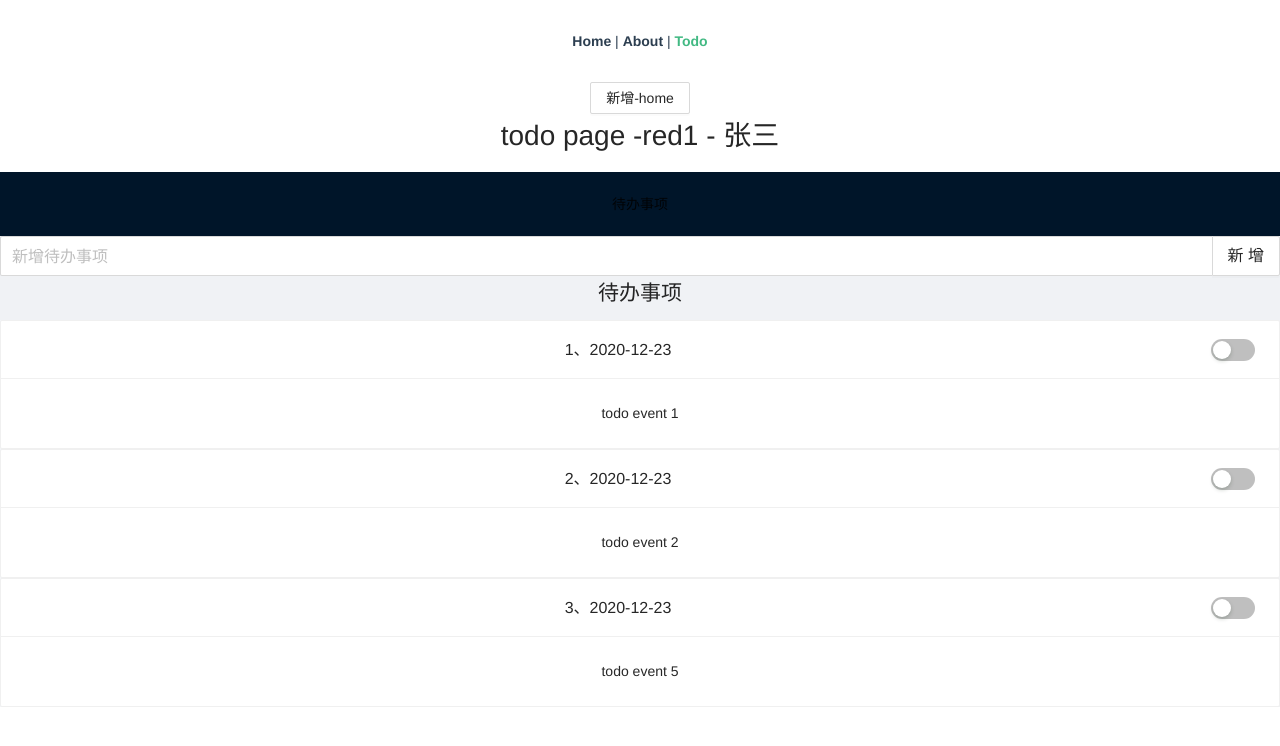
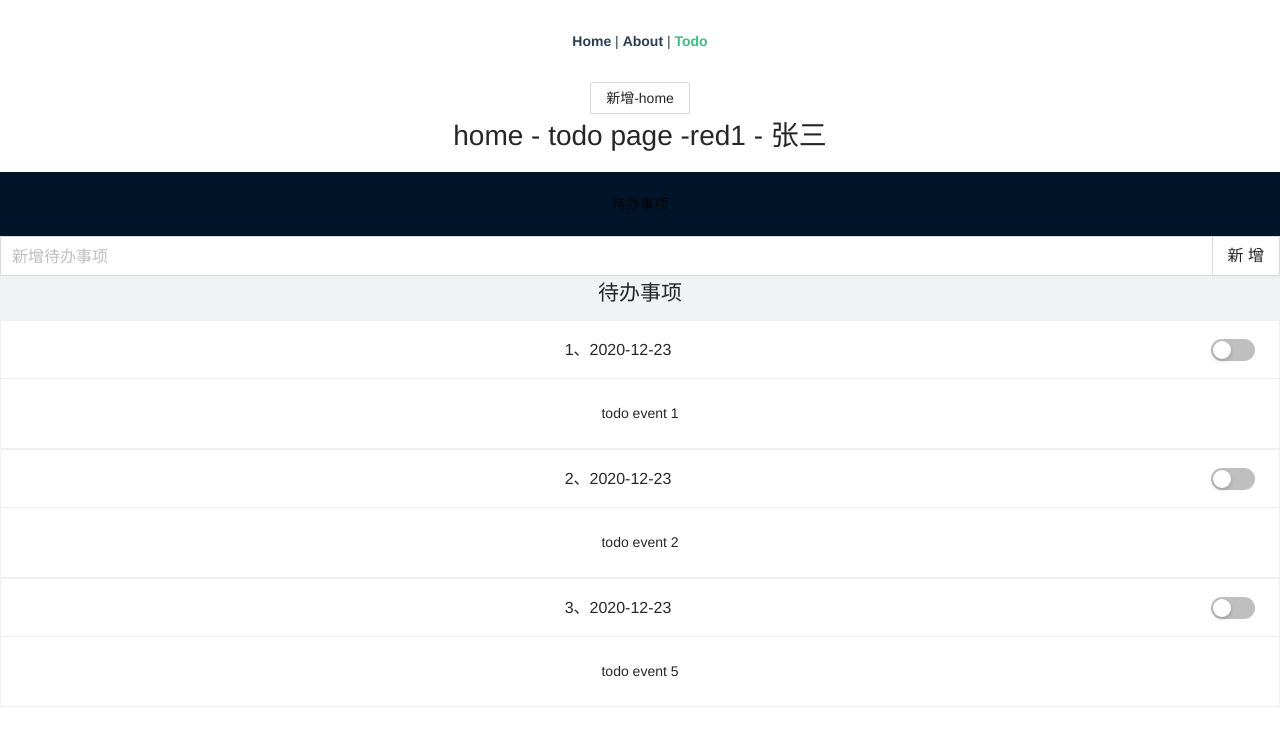
Before and after one commit to aman2025/vue3-app, a Vue app: page /todo in a window 1280 px wide. Shown: the top 746 px of the page. Built offline with nearby package versions, Linux system fonts and the light colour scheme.

Commit message:
测试fetch

```diff
--- a/src/views/Todo.vue
+++ b/src/views/Todo.vue
@@ -1,7 +1,7 @@
 <template>
   <div class="todo">
     <a-button>新增-home</a-button>
-    <h1>todo page -{{ defaultColor }} - {{ author }}</h1>
+    <h1>home - todo page -{{ defaultColor }} - {{ author }}</h1>
   </div>
   <!-- 引用ant-design-vue -->
   <a-layout>
```
